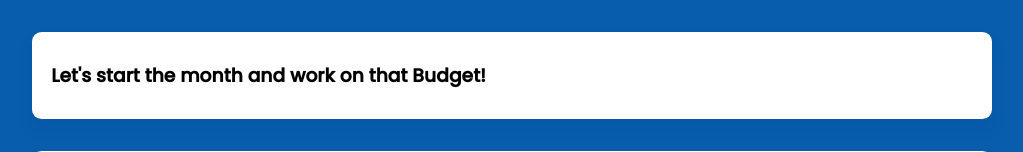
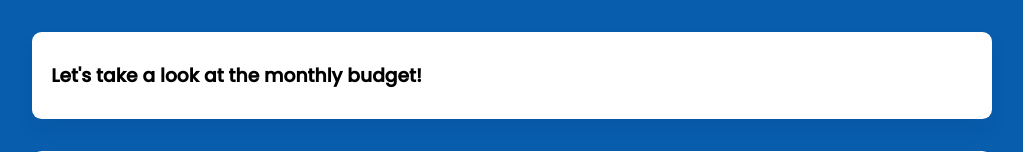
Before and after one commit to Vorix325/BudgetrBuddy, a PHP site: page /ex_starts/admin/admin_All.php in a window 1280 px wide. Shown: the part 80-232 px from the top of the page, without its empty margins (128-1151 px from the left). Run offline with PHP 8.4, Linux system fonts and the light colour scheme; data comes from the database, SQL or seed files in the repository; data that the repository does not hold is empty.

Commit message:
Monthly Budget title, push down footer

```diff
--- a/admin/admin_All.php
+++ b/admin/admin_All.php
@@ -4,7 +4,7 @@
     <head>
         <meta name="viewport"
         content="width=device-width, initial-scale=1.0" />
-        <title>Admin All</title>
+        <title>Monthly Budget</title>
 
         <!-- Google Font link -->
         <link
@@ -27,17 +27,17 @@
             <div class="container">
                 <!-- Welcome -->
                 <div class="welcome" id="welcome">
-                    <h3>Let's start the month and work on that Budget!</h3>
+                    <h3>Let's take a look at the monthly budget!</h3>
                 </div>
 
 
-            <!-- Budget Cateogory List -->
+            <!-- Monthly Budget List -->
             <div class="list">
                 <h3>Budget Category List:</h3>
                 <div class="expense-list-container"
                      id="list">
                 </div>
-                <!-- Budget Category Table -->
+                <!-- Monthly Budget Table -->
 						<table border="1" id="category-info" class="category-info" style="display: block; margin: 0 auto;">
 							<tr>
 								<th>&emsp;&emsp;&ensp;UserId&emsp;&ensp;&ensp;</th>
@@ -101,6 +101,7 @@
 
 						            </div>
         </div>
+	<br><br><br><br><br><br><br><br><br><br>
         <!-- Java Script -->
         <script src = "../budget_page/script.js"></script>
         <!-- Footer -->
```
